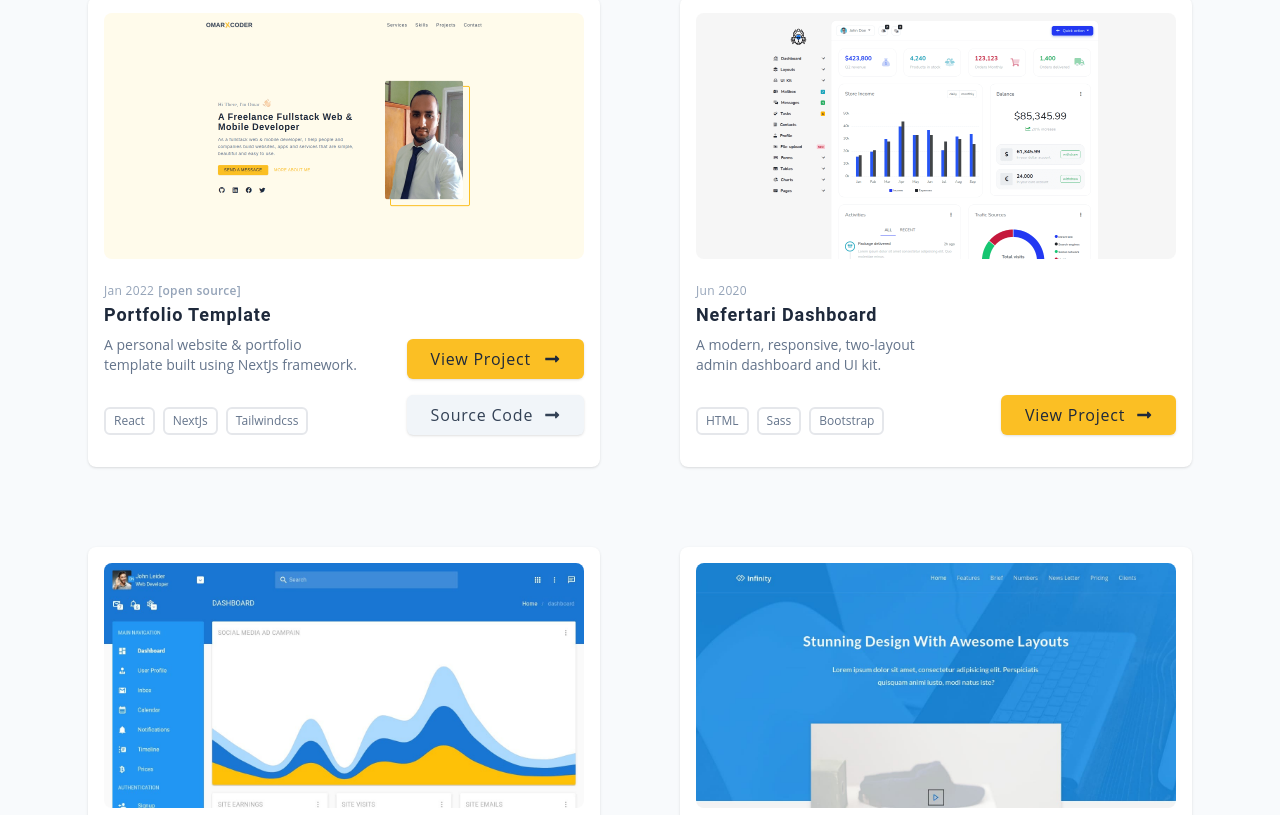
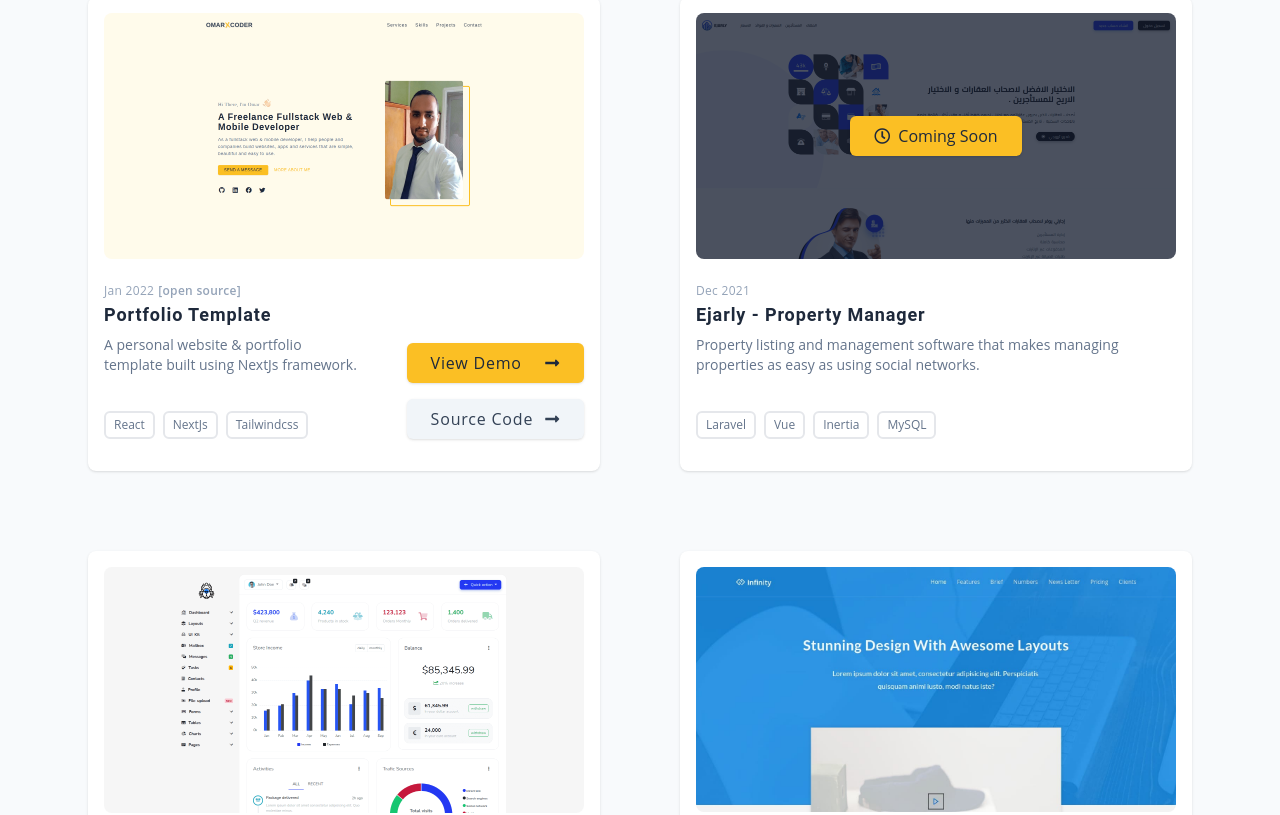
Before and after one commit to OmarXCoder/my-website, a Next.js app: page / in a window 1280 px wide. Shown: the part 2280-3095 px from the top of the page. Built offline with nearby package versions, Linux system fonts and the light colour scheme.

Commit message:
Add more projects

```diff
--- a/components/ProjectCard.jsx
+++ b/components/ProjectCard.jsx
@@ -2,11 +2,18 @@ export default function ProjectCard({ project, className }) {
     const classProp = className ?? '';
     return (
         <div
-            className={`flex flex-col overflow-hidden rounded-lg bg-white p-4 shadow duration-500 hover:shadow-md lg:hover:scale-105 ${classProp}`}
-            style={{ transitionProperty: 'transform, box-shadow' }}
+            className={`flex flex-col overflow-hidden rounded-lg bg-white p-4 shadow transition-shadow duration-300 hover:shadow-lg ${classProp}`}
         >
-            <div>
-                <img src={project.img} alt={project.heading} className="rounded-lg" />
+            <div className="relative overflow-hidden rounded-lg">
+                <img src={project.img} alt={project.heading} />
+                {project.comingSoon && (
+                    <div className="absolute inset-0 flex items-center justify-center bg-slate-900/75">
+                        <span className="rounded-md bg-amber-400 py-2 px-6 text-slate-800 shadow">
+                            <i className="far fa-clock"></i>
+                            <span className="ml-2">Coming Soon</span>
+                        </span>
+                    </div>
+                )}
             </div>
             <div className="flex-1 pt-6 pb-4 sm:flex sm:justify-between">
                 <div className="flex flex-col justify-between">
@@ -20,12 +27,9 @@ export default function ProjectCard({ project, className }) {
                         </h5>
                         <p className="text-sm text-slate-500">{project.description}</p>
                     </div>
-                    <div className="mt-8 flex space-x-2">
+                    <div className="-m-1 mt-8 flex flex-wrap">
                         {project.tags.map((tag, index) => (
-                            <span
-                                key={index}
-                                className="rounded-md border-2 py-1 px-2 text-xs text-slate-500 transition-colors duration-300"
-                            >
+                            <span key={index} className="m-1 rounded-md border-2 py-1 px-2 text-xs text-slate-500">
                                 {tag}
                             </span>
                         ))}
@@ -33,10 +37,12 @@ export default function ProjectCard({ project, className }) {
                 </div>
 
                 <div className="mt-6 flex flex-shrink-0 flex-col sm:mt-0 sm:ml-12 sm:justify-end">
-                    <a href={project.link} target="_blank" rel="noreferrer" className="btn btn-primary">
-                        <span className="mr-3">View Project</span>
-                        <i className="fas fa-long-arrow-alt-right ml-auto"></i>
-                    </a>
+                    {!project.comingSoon && project.link && (
+                        <a href={project.link} target="_blank" rel="noreferrer" className="btn btn-primary">
+                            <span className="mr-3">View Demo</span>
+                            <i className="fas fa-long-arrow-alt-right ml-auto"></i>
+                        </a>
+                    )}
                     {project.sourceCodeLink && (
                         <a
                             href={project.sourceCodeLink}
--- a/data/data.js
+++ b/data/data.js
@@ -86,6 +86,17 @@ export const PROJECTS = [
         featured: true,
     },
     {
+        heading: 'Ejarly - Property Manager',
+        date: 'Dec 2021',
+        img: '/img/demo/ejarly.png',
+        link: '#',
+        description:
+            'Property listing and management software that makes managing properties as easy as using social networks.',
+        tags: ['Laravel', 'Vue', 'Inertia', 'MySQL'],
+        featured: true,
+        comingSoon: true,
+    },
+    {
         heading: 'Nefertari Dashboard',
         date: 'Jun 2020',
         img: '/img/demo/nefertari.png',
@@ -93,6 +104,16 @@ export const PROJECTS = [
         description: 'A modern, responsive, two-layout admin dashboard and UI kit.',
         tags: ['HTML', 'Sass', 'Bootstrap'],
         featured: true,
+    },
+    {
+        heading: 'Pubsher',
+        date: 'Dec 2021',
+        img: '/img/demo/pubsher.png',
+        link: null,
+        sourceCodeLink: 'https://github.com/OmarXCoder/pubsher',
+        description: 'Pubsher is a social blogging system. almost a clone of Dev.to website.',
+        tags: ['Laravel', 'Vue', 'Inertia', 'MySQL'],
+        featured: false,
     },
     {
         heading: 'Infinity Dashboard',
@@ -110,7 +131,7 @@ export const PROJECTS = [
         link: 'http://sphinx.spantags.net/',
         description: 'Admin dashboard built for the themeforest market using Vue & Vuetify.',
         tags: ['Javascript', 'Vue', 'Vuetify'],
-        featured: true,
+        featured: false,
     },
     {
         heading: 'Infinity Landing Page',
```
Also changed, not shown: public/img/demo/ejarly.png (added), public/img/demo/pubsher.png (added).
